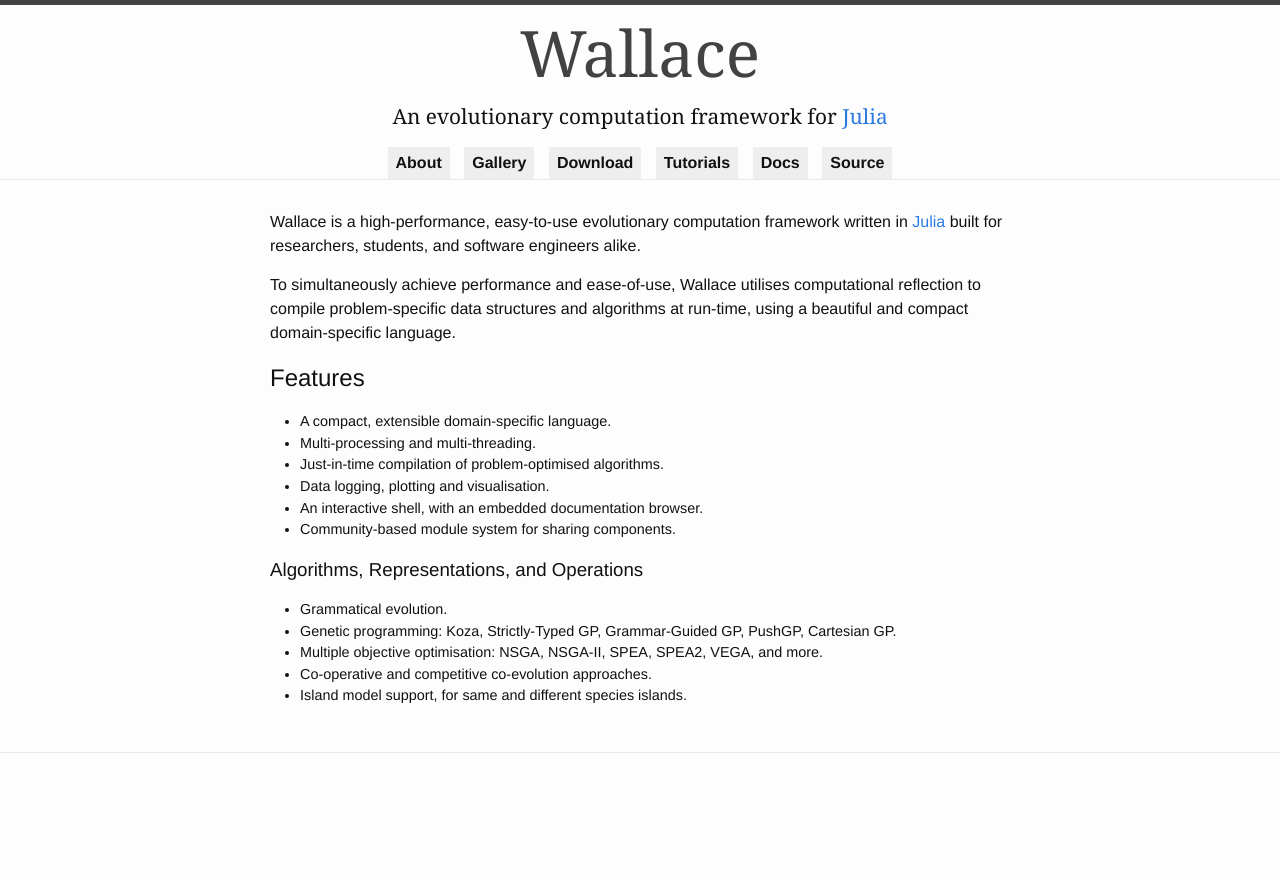
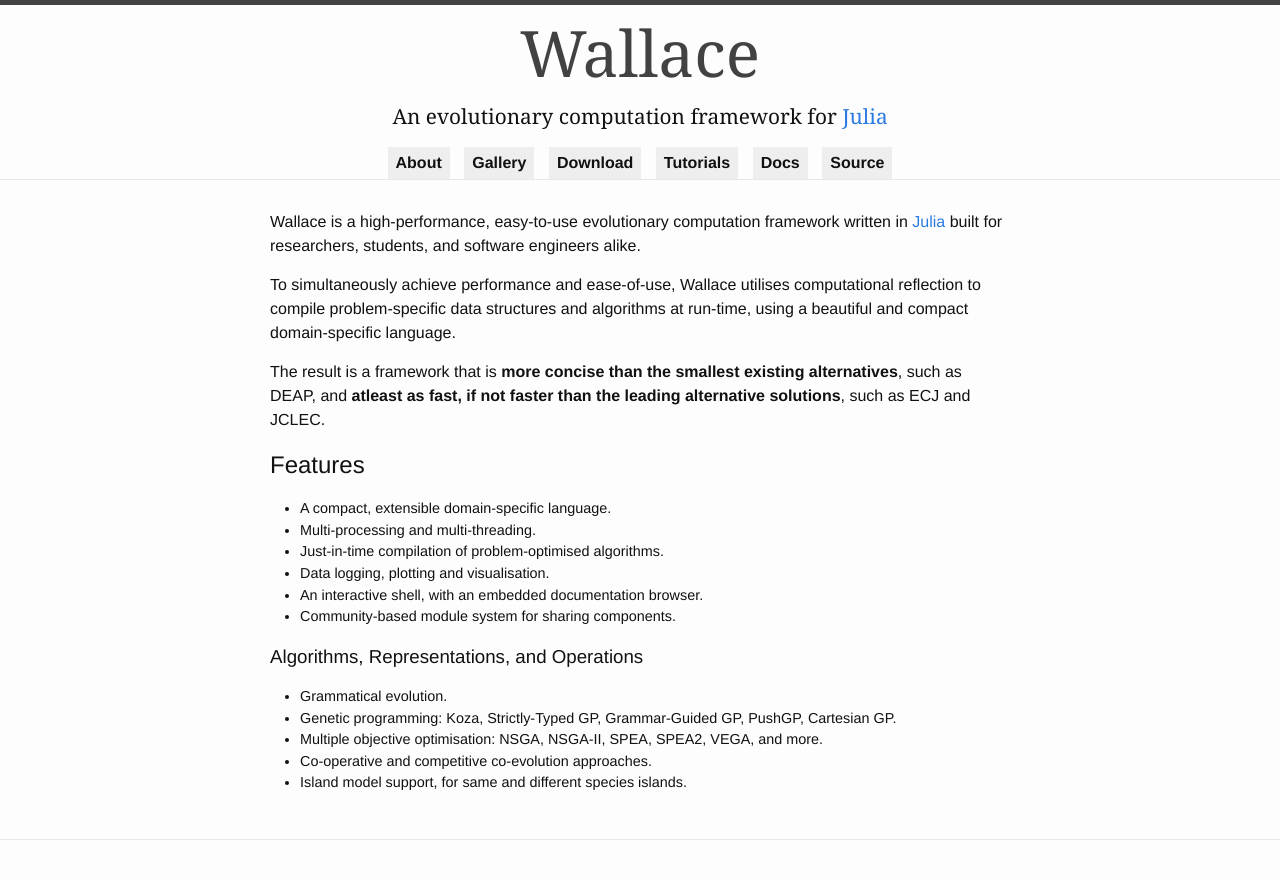
Before and after one commit to ChrisTimperley/Wallace.jl, a Jekyll site: the page built from index.html, in a window 1280 px wide. Shown: the top 879 px of the page. Built offline with Jekyll 4.4.1, drawn with Linux system fonts in a browser that asks for light colours.

Commit message:
Modified home page.

```diff
--- a/index.html
+++ b/index.html
@@ -11,6 +11,11 @@
   To simultaneously achieve performance and ease-of-use, Wallace utilises computational reflection to
   compile problem-specific data structures and algorithms at run-time, using a beautiful and compact
   domain-specific language.
+</p>
+
+<p>
+The result is a framework that is <b>more concise than the smallest existing alternatives</b>, such as DEAP,
+and <b>atleast as fast, if not faster than the leading alternative solutions</b>, such as ECJ and JCLEC.
 </p>
 
 <h2>Features</h2>
```
